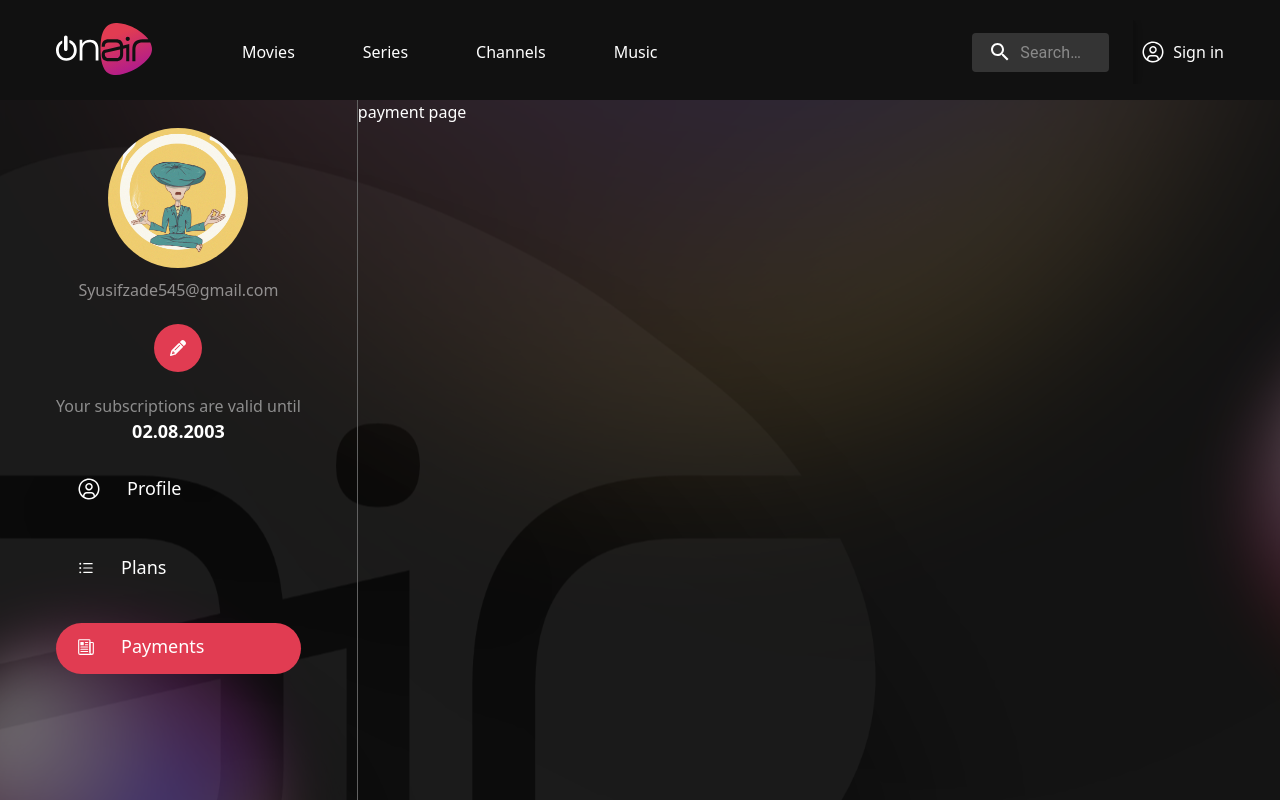
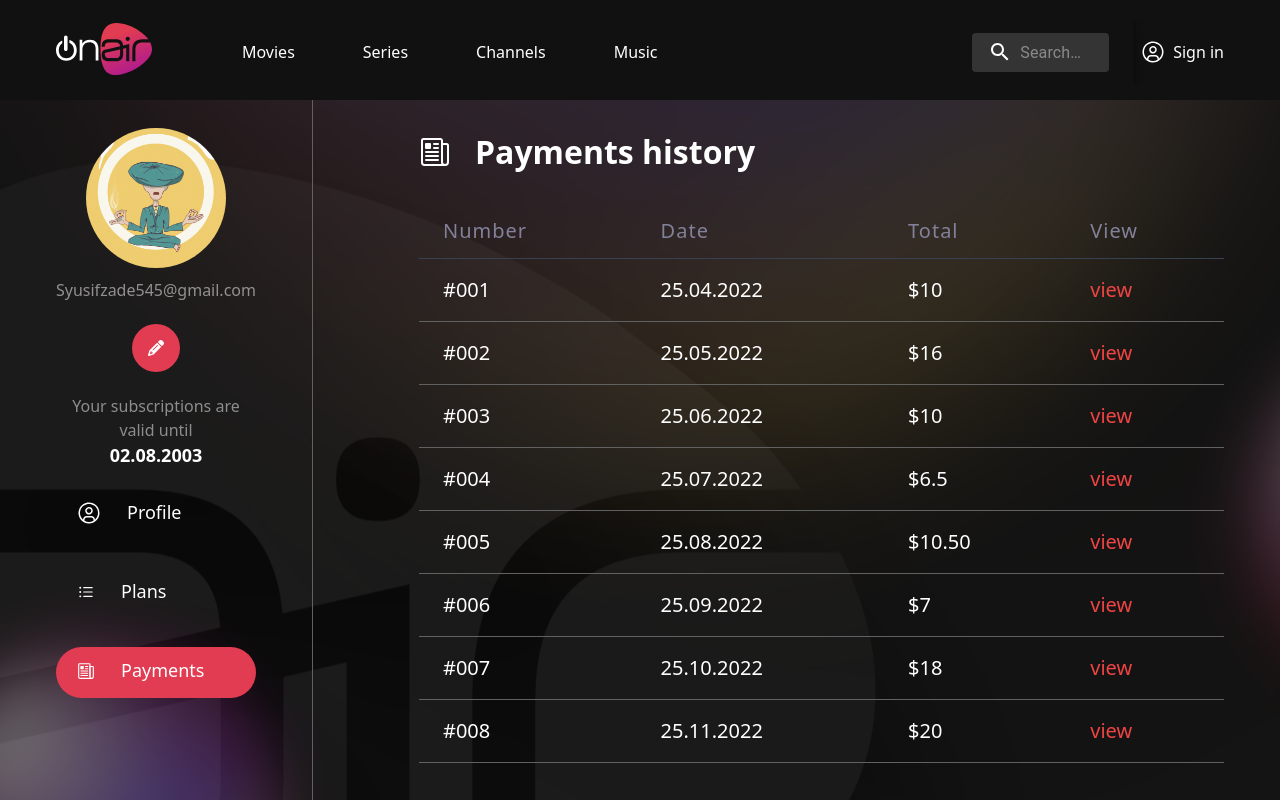
Before and after one commit to Saleh545/OnAir, a React (Vite) app: page /payments in a window 1280 px wide. Shown: the top 800 px of the page. Built offline with nearby package versions, Linux system fonts and the light colour scheme.

Commit message:
payments end

```diff
--- a/src/pages/Payments.jsx
+++ b/src/pages/Payments.jsx
@@ -3,19 +3,55 @@ import Header from "../components/Header";
 import Sidebar from "../components/Sidebar";
 import Footer from "../components/Footer";
 import moviebck from "../assets/moviebck.svg";
+import { IoNewspaperOutline } from "react-icons/io5";
+
+const payments = [
+  { number: '#001', date: '25.04.2022', total: '$10' },
+  { number: '#002', date: '25.05.2022', total: '$16' },
+  { number: '#003', date: '25.06.2022', total: '$10' },
+  { number: '#004', date: '25.07.2022', total: '$6.5' },
+  { number: '#005', date: '25.08.2022', total: '$10.50' },
+  { number: '#006', date: '25.09.2022', total: '$7' },
+  { number: '#007', date: '25.10.2022', total: '$18' },
+  { number: '#008', date: '25.11.2022', total: '$20' },
+];
 
 const Payments = () => {
   return (
     <div>
       <Header />
-      <div
-        className="flex bg-center bg-cover"
-        style={{ backgroundImage: `url(${moviebck})` }}
-      >
+      <div className="flex bg-center bg-cover" style={{ backgroundImage: `url(${moviebck})` }}>
         <Sidebar />
-<p className="text-white">        payment page</p>
+        <div className="ml-[50px] min-h-screen mt-[28px] w-full flex">
+          <div className="container xl:px-14 px-3 flex-1">
+            <h2 className="items-center gap-[24px] flex text-[32px] font-bold text-white">
+              <IoNewspaperOutline /> Payments history
+            </h2>
+            <div className="overflow-x-auto mt-[28px]">
+              <table className="min-w-full bg-transparent text-white rounded-lg">
+                <thead>
+                  <tr className="border-b border-gray-700">
+                    <th className="px-6 py-3 text-left text-[20px] font-medium text-[#838199]  tracking-wider">Number</th>
+                    <th className="px-6 py-3 text-left text-[20px] font-medium text-[#838199] tracking-wider">Date</th>
+                    <th className="px-6 py-3 text-left text-[20px] font-medium text-[#838199] tracking-wider">Total</th>
+                    <th className="px-6 py-3 text-left text-[20px] font-medium text-[#838199] tracking-wider">View</th>
+                  </tr>
+                </thead>
+                <tbody>
+                  {payments.map((payment) => (
+                    <tr key={payment.number} className="border-b border-[#616161] cursor-pointer hover:bg-[#444242]">
+                      <td className="px-6 py-4 whitespace-nowrap text-[20px]">{payment.number}</td>
+                      <td className="px-6 py-4 whitespace-nowrap text-[20px]">{payment.date}</td>
+                      <td className="px-6 py-4 whitespace-nowrap text-[20px]">{payment.total}</td>
+                      <td className="px-6 py-4 whitespace-nowrap text-[20px] text-red-500 cursor-pointer">view</td>
+                    </tr>
+                  ))}
+                </tbody>
+              </table>
+            </div>
+          </div>
+        </div>
       </div>
-
       <Footer />
     </div>
   );
--- a/src/pages/Plans.jsx
+++ b/src/pages/Plans.jsx
@@ -6,13 +6,15 @@ import moviebck from "../assets/moviebck.svg";
 import avatar from "../assets/avatar.svg";
 import freemium from "../assets/freemium.svg";
 import channel from "../assets/channel.svg";
+import paypal from "../assets/paypal.svg";
+import eco from "../assets/eco.svg";
 import { IoIosClose } from "react-icons/io";
 
 const plans = [
   {
     id: 1,
     name: "OnAir Freemium",
-    price: 3500,
+    price: 3.500,
     channels: 50,
     description:
       "Stream live TV Amet minim mollit non deserunt ullamco est sit aliqua dolor do amet sint.",
@@ -20,14 +22,14 @@ const plans = [
   {
     id: 2,
     name: "OnAir Premium",
-    price: 6500,
+    price: 6.500,
     channels: 70,
     description: "Watch premium content with no ads.",
   },
   {
     id: 3,
     name: "OnAir Premium 2",
-    price: 8500,
+    price: 8.500,
     channels: 90,
     description: "Get access to exclusive channels and content.",
   },
@@ -57,14 +59,11 @@ const Plans = () => {
   return (
     <div>
       <Header />
-      <div
-        className="flex bg-center bg-cover"
-        style={{ backgroundImage: `url(${moviebck})` }}
-      >
+      <div className="flex bg-center bg-cover" style={{ backgroundImage: `url(${moviebck})` }}>
         <Sidebar />
-        <div className="ml-[50px] mt-[28px] w-full flex">
+        <div className="ml-[50px] min-h-screen mt-[28px] w-full flex">
           <div className="container xl:px-14 px-3 flex-1">
-            <h2 className="items-center gap-[24px] flex text-[32px] text-white"><img src={avatar} alt="" />Plans</h2>
+            <h2 className="items-center gap-[24px] flex text-[32px] text-white font-bold"><img src={avatar} alt="" />Plans</h2>
             <div className="w-full mt-[28px]">
               {plans.map((plan) => (
                 <div key={plan.id}className="flex cursor-pointer items-center justify-between bg-[#000000] hover:bg-[#444242] rounded-[20px] px-[38px] py-[14px] mt-[10px]"onClick={() => handlePlanSelect(plan)}>
@@ -91,28 +90,24 @@ const Plans = () => {
                 </div>
               </div>
 
-              <div className="flex justify-between ">
+              <div className="flex justify-end  ">
                 {selectedPlan && (
-                  <div className="plan-details   text-white mt-4 rounded-lg w-full">
+                  <div className="plan-details w-full   text-white mt-4 rounded-lg ">
                     <p className="text-[26px]">Watch {selectedPlan.channels}   live TV channels</p>
-                    <p className="text-20px text-red-400">{selectedPlan.description}</p>
-
-                  <div className="flex">
-            <div className=""><img src={channel} alt="" /></div>
-
-              <div className="bg-[#353535] rounded-[20px] pb-[10px] pr-[11px] pt-[22px] pl-[54px]">
-                    <p>Price: ${selectedPlan.price}</p>
-                    <button className="bg-red-500 p-2 mt-2 rounded"onClick={handleAddToCart}>Add to Cart</button>
+                    <p className="text-20px text-[#FFFFFF8A]">{selectedPlan.description}</p>
+                  <div className="flex items-center mt-[20px] ">
+            <div className="bg-[#E8E8E8] rounded-[20px] p-[10px] pb-0 w-[450px]"><img src={channel} alt="" /></div>
+              <div className="bg-[#353535] flex flex-col items-center justify-center rounded-[20px]  pb-[16px] ml-[10px]  px-[30px]">
+                    <p className="text-[48px] "> ${selectedPlan.price}</p>
+                    <button className="bg-red-500 flex rounded-[60px] px-[15px] py-[10px] mt-2 rounded-[60px]"onClick={handleAddToCart}>Add to Cart</button>
                 </div>
                   </div>
-
-
                   </div>
                 )}
 
-                <div className="w-full inline-flex justify-end">
+                <div className=" inline-flex justify-end border-l border-[#FFFFFF]">
                   <div className="cart  right-0 w-[300px]  p-4 rounded-lg text-white ml-4">
-                    <h2 className="text-[24px]">Your Cart</h2>
+                    <h2 className="text-[24px] text-[#FFFFFF] font-medium">Your service</h2>
                     {cart.length === 0 ? (
                       <p>Your cart is empty</p>
                     ) : (
@@ -127,7 +122,18 @@ const Plans = () => {
                       </ul>
                     )}
                     <div className="mt-4">
-                      <h3 className="text-[20px]">Total: ${total}</h3>
+                      <h3 className="text-[20px]  text-[#FFFFFF] border-y border-[#FFFFFF] py-[28px]">Total: ${total}</h3>
+                    </div>
+                    <div className="">
+                      <h4 className="text-[24px] text-[#FFFFFF]">Payment with</h4>
+                      <div className="flex cursor-pointer justify-between p-[15px] mt-[20px] border-[#E13C52] border-[2px] rounded-[14px] bg-[#FFFFFF]">
+                      <span className="text-[20px] font-medium text-black">Pay via</span>
+                      <img src={paypal} alt="" />
+                      </div>
+                      <div className="flex cursor-pointer justify-between p-[15px] mt-[20px] border-[#E13C52] border-[2px] rounded-[14px] bg-[#FFFFFF]">
+                      <span className="text-[20px] font-medium text-black">Pay via</span>
+                      <img src={eco} alt="" />
+                      </div>
                     </div>
                   </div>
                 </div>
--- a/src/pages/Profile.jsx
+++ b/src/pages/Profile.jsx
@@ -15,9 +15,9 @@ const Profile = () => {
         <Sidebar/>
 
 
-        <div className="ml-[50px] mt-[28px] w-full ">
+        <div className="ml-[50px] mt-[28px] w-full  min-h-screen">
           <div className="container xl:px-14 px-3">
-          <h2 className='items-center gap-[24px] flex text-[32px] text-white'><img src={avatar} alt="" />Profile</h2>
+          <h2 className='items-center gap-[24px] flex text-[32px] text-white font-bold'><img src={avatar} alt="" />Profile</h2>
           <form action="" className='mt-[32px]'>
             <input type="email" placeholder="Please enter Email address" className=" mb-[14px] block w-[350px] bg-[#313131E6] outline-none py-[10px] pl-[21px] text-white" />
             <input type="password" placeholder="Please enter Password" className="block w-[350px] bg-[#313131E6] outline-none py-[10px] pl-[21px] text-white" />
```
Also changed, not shown: src/assets/eco.svg (added), src/assets/paypal.svg (added).
